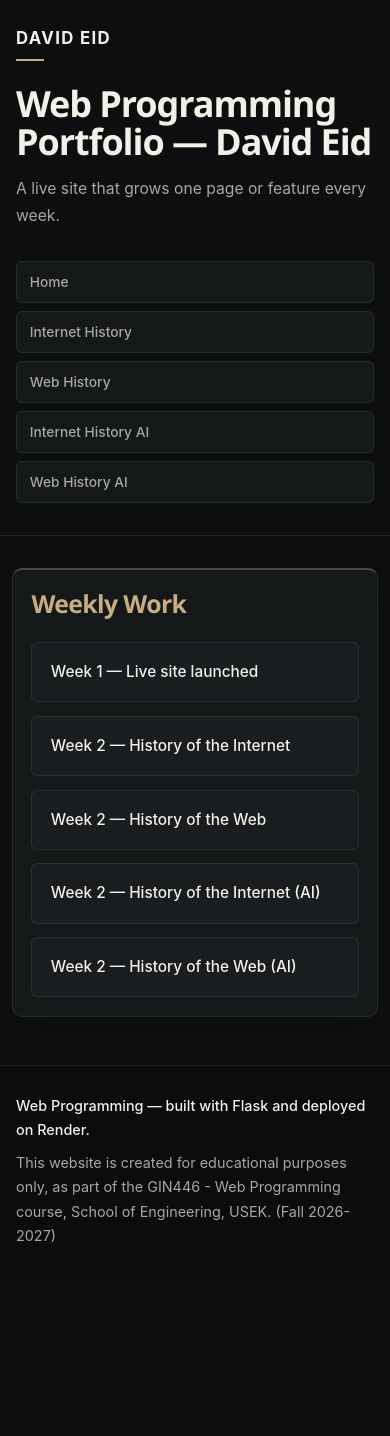
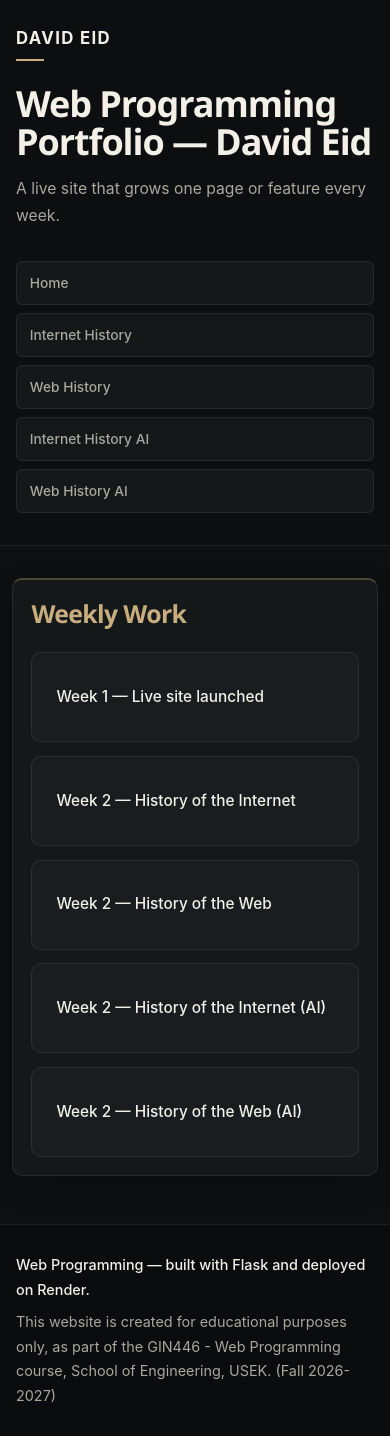
Before and after one commit to david-eid/web-programming-site, a Flask app: page / in a window 390 px wide. Before the commit the page ends 1242 px from the top, so only its background shows below. Run offline with Flask 3, Linux system fonts and the light colour scheme.

Commit message:
Refine layout with Flexbox and responsive Grid

```diff
--- a/static/style.css
+++ b/static/style.css
@@ -99,10 +99,11 @@ h3 {
 }
 
 h1 {
-    max-width: 900px;
+    max-width: 1100px;
     margin-bottom: var(--space-sm);
+    font-size: clamp(2.2rem, 4.5vw, 4rem);
 
-    font-size: clamp(2.2rem, 5vw, 4.2rem);
+
 }
 
 h2 {
@@ -144,7 +145,8 @@ a {
         color var(--transition-speed) ease,
         text-decoration-color var(--transition-speed) ease,
         background-color var(--transition-speed) ease,
-        border-color var(--transition-speed) ease;
+        border-color var(--transition-speed) ease,
+        transform var(--transition-speed) ease;
 }
 
 a:hover {
@@ -185,6 +187,7 @@ header {
     font-size: 1.05rem;
     font-weight: 700;
     letter-spacing: 0.08em;
+
     text-decoration: none;
     text-transform: uppercase;
 }
@@ -220,7 +223,7 @@ header > p {
 
 
 /* ================================
-   Navigation
+   Navigation - Flexbox
 ================================ */
 
 nav {
@@ -229,8 +232,16 @@ nav {
 
 nav ul {
     display: flex;
+
+    flex-direction: row;
     flex-wrap: wrap;
-    gap: 0.65rem;
+
+    align-items: center;
+    justify-content: space-between;
+
+    gap: var(--space-sm);
+
+    width: 100%;
 
     margin: 0;
     padding: 0;
@@ -239,16 +250,20 @@ nav ul {
 }
 
 nav li {
+    flex: 1 1 auto;
+
     margin: 0;
 }
 
 nav a {
-    display: inline-flex;
+    display: flex;
+
     align-items: center;
+    justify-content: center;
 
-    min-height: 42px;
+    min-height: 44px;
 
-    padding: 0.65rem 0.95rem;
+    padding: 0.65rem 1rem;
 
     border: 1px solid var(--border-color);
     border-radius: var(--radius-small);
@@ -260,7 +275,11 @@ nav a {
     font-size: 0.92rem;
     font-weight: 550;
     line-height: 1.2;
+
+    text-align: center;
     text-decoration: none;
+
+    white-space: nowrap;
 
     transition:
         color var(--transition-speed) ease,
@@ -350,6 +369,7 @@ article {
 
     transition:
         border-color var(--transition-speed) ease,
+        background-color var(--transition-speed) ease,
         transform var(--transition-speed) ease;
 }
 
@@ -386,7 +406,7 @@ article p {
 
 
 /* ================================
-   Lists
+   General Lists
 ================================ */
 
 ul {
@@ -405,12 +425,18 @@ li::marker {
 
 
 /* ================================
-   Homepage Weekly Work
+   Weekly Work - Responsive Grid
 ================================ */
 
 main section > ul {
     display: grid;
-    gap: 0.85rem;
+
+    grid-template-columns:
+        repeat(auto-fit, minmax(220px, 1fr));
+
+    gap: var(--space-md);
+
+    width: 100%;
 
     margin: 0;
     padding: 0;
@@ -419,39 +445,64 @@ main section > ul {
 }
 
 main section > ul > li {
+    display: flex;
+
+    min-width: 0;
+    min-height: 110px;
+
     margin: 0;
 
     border: 1px solid var(--border-color);
-    border-radius: var(--radius-small);
+    border-radius: var(--radius-medium);
 
     background-color: var(--bg-card);
+
+    overflow: hidden;
+
+    transition:
+        border-color var(--transition-speed) ease,
+        background-color var(--transition-speed) ease,
+        transform var(--transition-speed) ease,
+        box-shadow var(--transition-speed) ease;
+}
+
+main section > ul > li:hover {
+    border-color: var(--border-gold);
+
+    background-color: var(--accent-gold-soft);
+
+    transform: translateY(-2px);
+
+    box-shadow: var(--shadow-soft);
 }
 
 main section > ul > li > a {
-    display: block;
+    display: flex;
 
-    padding: 1rem 1.15rem;
+    align-items: center;
+
+    width: 100%;
+    min-width: 0;
+
+    padding: var(--space-md);
 
     color: var(--text-primary);
 
     font-weight: 550;
+    line-height: 1.45;
+
     text-decoration: none;
+
+    overflow-wrap: anywhere;
 
     transition:
         color var(--transition-speed) ease,
         background-color var(--transition-speed) ease,
-        border-color var(--transition-speed) ease,
         padding-left var(--transition-speed) ease;
 }
 
-main section > ul > li:hover {
-    border-color: var(--border-gold);
-}
-
 main section > ul > li > a:hover {
-    padding-left: 1.35rem;
-
-    background-color: var(--accent-gold-soft);
+    padding-left: calc(var(--space-md) + 0.2rem);
 
     color: var(--accent-gold);
 }
@@ -502,7 +553,29 @@ footer p:last-child {
 
 
 /* ================================
-   Responsive Design
+   Tablet / Smaller Desktop
+================================ */
+
+@media (max-width: 900px) {
+
+    nav ul {
+        justify-content: flex-start;
+    }
+
+    nav li {
+        flex: 1 1 180px;
+    }
+
+    nav a {
+        width: 100%;
+
+        white-space: normal;
+    }
+}
+
+
+/* ================================
+   Mobile
 ================================ */
 
 @media (max-width: 768px) {
@@ -529,13 +602,24 @@ footer p:last-child {
     }
 
     nav ul {
-        gap: 0.5rem;
+        align-items: stretch;
+        justify-content: flex-start;
+
+        gap: var(--space-xs);
+    }
+
+    nav li {
+        flex: 1 1 160px;
     }
 
     nav a {
-        padding: 0.6rem 0.8rem;
+        width: 100%;
+
+        padding: 0.65rem 0.8rem;
 
         font-size: 0.86rem;
+
+        white-space: normal;
     }
 
     main {
@@ -544,11 +628,20 @@ footer p:last-child {
             var(--content-width)
         );
 
-        padding-block: 2.5rem 4rem;
+        padding-block:
+            2.5rem
+            4rem;
     }
 
     section {
         padding: 1.4rem;
+    }
+
+    main section > ul {
+        grid-template-columns:
+            repeat(auto-fit, minmax(220px, 1fr));
+
+        gap: var(--space-sm);
     }
 
     article {
@@ -600,24 +693,41 @@ footer p:last-child {
     }
 
     nav ul {
-        display: grid;
-        grid-template-columns: 1fr;
+        flex-direction: column;
+    }
+
+    nav li {
+        flex: 1 1 auto;
+
+        width: 100%;
     }
 
     nav a {
+        justify-content: flex-start;
+
         width: 100%;
 
-        justify-content: flex-start;
+        text-align: left;
     }
 
     main {
         width: calc(100% - 1.5rem);
 
-        padding-block: 2rem 3rem;
+        padding-block:
+            2rem
+            3rem;
     }
 
     section {
         padding: 1.15rem;
+    }
+
+    main section > ul {
+        grid-template-columns: 1fr;
+    }
+
+    main section > ul > li {
+        min-height: 90px;
     }
 
     article {
@@ -657,6 +767,8 @@ footer p:last-child {
         animation-duration: 0.01ms !important;
     }
 }
+
+
 /* ================================
    Final Premium Refinements
 ================================ */
```
